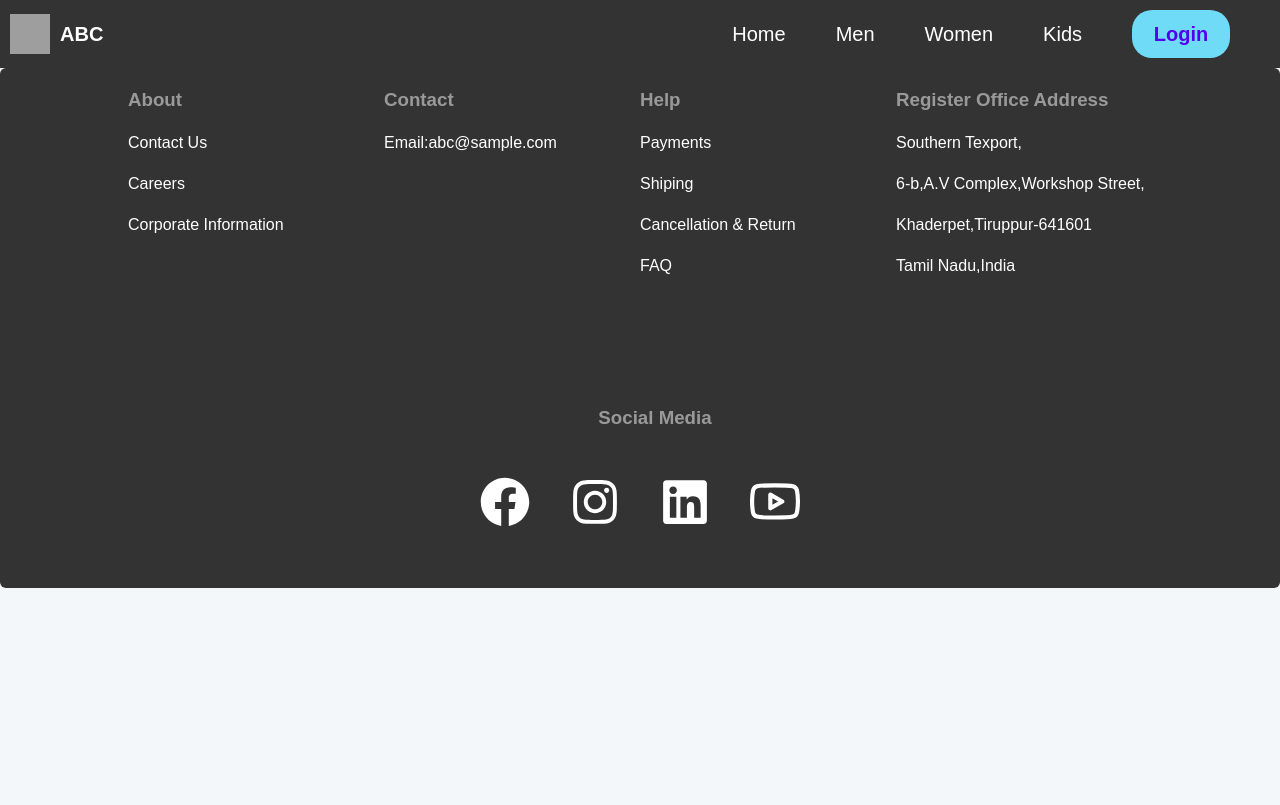
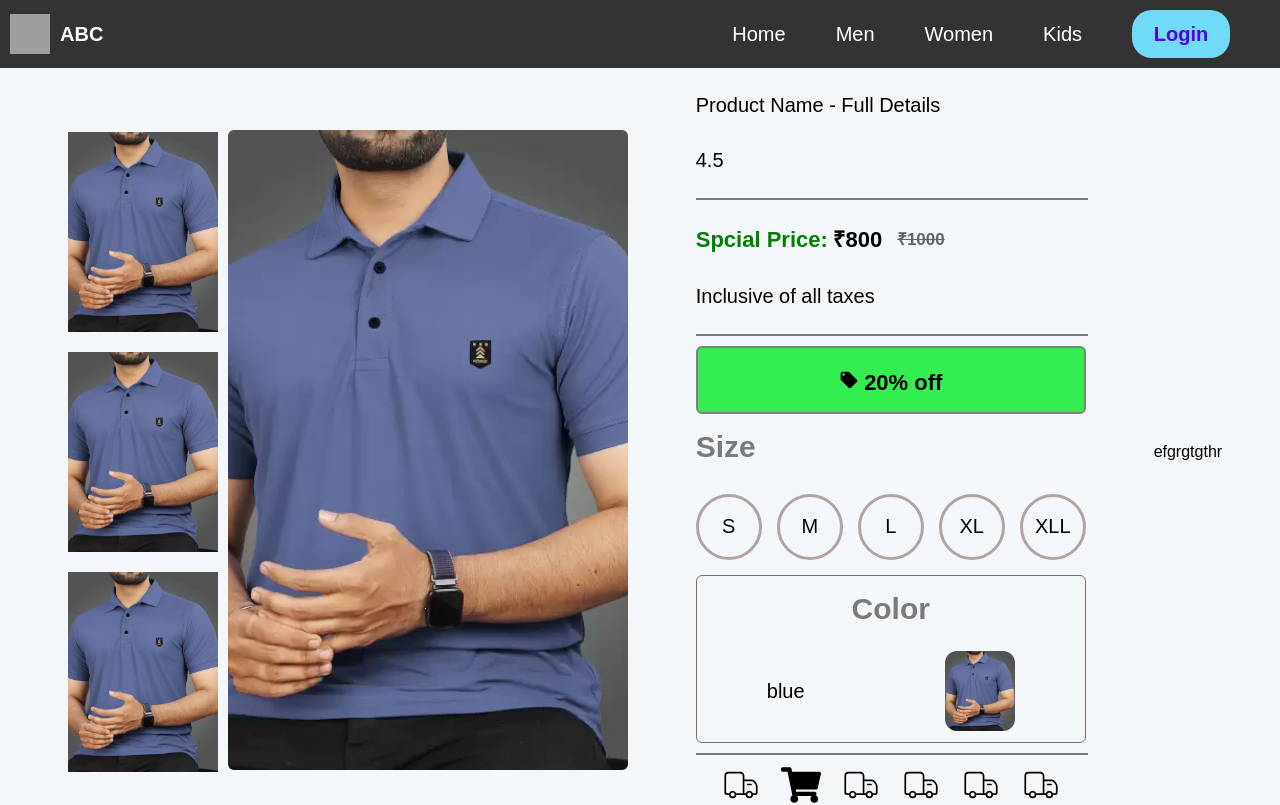
Before and after one commit to Santhosh-Shanmugam/SouthernTexport-E-commerce, a React (Vite) app in the folder Frontend/: page /product/0 in a window 1280 px wide. Shown: the top 805 px of the page. Built offline with nearby package versions, Linux system fonts and the light colour scheme; grey boxes are pictures that could not be loaded.

Commit message:
InnerDisplay-4

```diff
--- a/Frontend/src/Components/InnerDisplay/InnerDisplay.css
+++ b/Frontend/src/Components/InnerDisplay/InnerDisplay.css
@@ -0,0 +1,171 @@
+*{
+    font-family: sans-serif;
+}
+
+
+.left-sample-image img {
+    display: flex;
+    align-items: center;
+    justify-content: start;
+    flex-direction: column-reverse;
+    width: 150px;
+    height: 200px;
+    padding: 10px;
+    object-fit: cover;
+
+}
+.inner-con{
+    display: flex;
+    align-items: center;
+    justify-content: space-evenly;
+    flex-direction: row;
+}
+.inner-con-left{
+    display: flex;
+    align-items: center;
+    justify-content: center;
+    flex-direction: row;
+
+}
+.left-main-image img{
+    width: 400px;
+    height: 640px;
+    object-fit: cover;
+}
+.inner-con-right{
+    display: flex;
+    align-items:start;
+    justify-content: center;
+    flex-direction: column;
+    padding: 10px;
+
+}
+.inner-con-details{
+    display: flex;
+    flex-direction: column;
+    font-size: 20px;line-height: 15px;
+}
+.inner-offer{
+    display: flex;
+    align-items: center;
+    justify-content: center;
+    border: 2px solid rgb(128, 126, 126);
+    border-radius: 6px;
+}
+.inner-offer-icon{
+
+    width: 20px;
+    padding-right: 5px;
+    height: 20px;
+}
+.inner-con-right-icons{
+    display: flex;
+    align-items: center;
+    justify-content: center;
+    flex-direction: row;
+    gap: 20px;
+}
+.inner-icon-right{
+    width: 40px;
+    height: 40px;
+
+}
+.size-cont{
+    display: flex;
+    align-items: center;
+    justify-content: center;
+    justify-content: space-evenly;
+    padding-top: 15px;
+    padding-bottom: 15px;
+
+    gap: 15px;
+
+}
+.size-css{
+    display: flex;
+    border: 2px solid;
+    align-items: center;
+    justify-content: center;
+    cursor: pointer;
+    border-radius: 50%;
+    border: 3px solid rgb(177, 163, 163);
+    width: 50px;
+    height: 50px;
+    padding: 5px;
+    transition: 0.5s;
+
+}
+.size-css:hover{
+    background-color: rgb(187, 244, 244);
+    border: 3px solid rgb(0, 0, 0);
+    transform: scale(1.1);
+}
+.inner-colors{
+    display: flex;
+    align-items: center;
+    justify-content:space-between;
+    flex-direction: column;
+    border-radius: 6px;
+    border: 1px solid rgb(126, 109, 109);
+
+}
+.inner-color{
+    display: flex;
+    align-items: center;
+    width: 100%;
+    justify-content:space-around;
+    padding: 10px;
+    flex-direction: row;
+
+
+
+}
+.inner-color img{
+    width: 70px;
+    height: 80px;
+    object-fit: cover;
+    border-radius: 12px;
+}
+.inner-price{
+    display: flex;
+    align-items: center;
+    justify-content: start;
+}
+.new_p p{
+    font-weight: 600;
+    margin-right: 15px;
+    margin-left: 5px;
+    font-size: 22px;
+}
+.inner-old-p p{
+    font-weight: 600;
+    opacity: 0.6;
+    font-size: 17px;
+    text-decoration: line-through;
+
+
+}
+.inner-offer p{
+    font-weight: 600;
+    font-size: 22px;
+}
+.inner-offer{
+    background-color: rgb(52, 237, 80);
+}
+.price-name{
+    color: green;
+    font-weight: 600;
+    font-size: 22px;
+}
+hr {
+    border: 1px solid #7e7878;
+    margin: 10px 0;
+    width: 100%;
+}
+.inner-con h2{
+    opacity: 0.5;
+
+}
+.inner-con-left img{
+    border-radius: 6px;
+}
--- a/Frontend/src/Components/InnerDisplay/InnerDisplay.jsx
+++ b/Frontend/src/Components/InnerDisplay/InnerDisplay.jsx
@@ -3,6 +3,10 @@ import './InnerDisplay.css'
 import { ShopContext } from '../../Context/ShopContext';
 import { useContext } from 'react';
 import { useParams } from 'react-router-dom';
+import { MdLocalOffer } from "react-icons/md";
+import { CiDeliveryTruck } from "react-icons/ci";
+import { FaShoppingCart } from "react-icons/fa";
+
 const InnerDisplay = () => {
 
 
@@ -11,22 +15,106 @@ const InnerDisplay = () => {
   const { productID } = useParams();
   const product = Data.find((e) => e.id === Number(productID));
 
+  // id:0,
+  // image1: sss,
+  // image2: sss,
+  // image3: sss,
+  // name: "Blue T",
+  // old_price: 1000,
+  // new_price: 800,
+  // category:"men",
+  // offer: "20% off",
 
+  // full_name: "Product Name - Full Details",
+  // rating: 4.5,
+  // size_options: [" X ", " XL ", " L ", " M "],
+  // product_count: 0,
+  // product_status: "top"
 
   return (
     <div className="inner-con">
 
       <div className="inner-con-left">
         <div className="left-sample-image">
+          <img src={product.image1}></img>
+          <img src={product.image2}></img>
+          <img src={product.image3}></img>
 
         </div>
         <div className="left-main-image">
+
+          <img src={product.image1}></img>
+
 
         </div>
 
       </div>
       <div className="inner-con-right">
 
+        <div className="inner-con-details">
+          <p>{product.full_name}</p>
+          <p>{product.rating}</p>
+          <hr></hr>
+          <div className="inner-price">
+          <p className="price-name">Spcial Price:</p>
+            <div className="new_p">
+
+          <p>₹{product.new_price}</p>
+            </div>
+         <div className="inner-old-p">
+          <p>₹{product.old_price}</p>
+
+         </div>
+
+          </div>
+          <p>Inclusive of all taxes</p>
+          <hr></hr>
+          <div className="inner-offer">
+
+            <p><MdLocalOffer className="inner-offer-icon" />{product.offer}</p>
+          </div>
+          <h2>Size</h2>
+          <div className="size-cont">{product.size_options.map(size => (
+            <div className="size-css">{size}</div>
+          ))}
+          </div>
+          <div className="inner-colors">
+            <h2>Color</h2>
+            <div className="inner-color">
+              <div className="">
+
+                <p>{product.color}</p>
+              </div>
+              <div className="">
+
+                <img src={product.image1}></img>
+              </div>
+            </div>
+
+
+          </div>
+
+          <hr></hr>
+          <div className="inner-con-right-icons">
+
+            <CiDeliveryTruck className="inner-icon-right" />
+            <FaShoppingCart  className="inner-icon-right" />
+            <CiDeliveryTruck className="inner-icon-right" />
+            <CiDeliveryTruck className="inner-icon-right" />
+            <CiDeliveryTruck className="inner-icon-right" />
+            <CiDeliveryTruck className="inner-icon-right" />
+
+          </div>
+          <hr></hr>
+
+
+
+        </div>
+
+
+      </div>
+      <div className="inner-con-last">
+        <p>efgrgtgthr</p>
       </div>
     </div>
   )
--- a/Frontend/src/assets/Data.js
+++ b/Frontend/src/assets/Data.js
@@ -11,10 +11,10 @@ const Data = [
     new_price: 800,
     category:"men",
     offer: "20% off",
-
+  color:"blue",
     full_name: "Product Name - Full Details",
     rating: 4.5,
-    size_options: [" X ", " XL ", " L ", " M "],
+    size_options: ["S","M","L","XL","XLL"],
     product_count: 0,
     product_status: "top"
   },
@@ -28,6 +28,8 @@ const Data = [
     new_price: 800,
     category:"women",
     offer: "20% off",
+    color:"blue",
+
 
     full_name: "Product Name - Full Details",
     rating: 4.5,
@@ -46,6 +48,8 @@ const Data = [
     category:"women",
     full_name: "Product Name - Full Details",
     rating: 4.5,
+    color:"blue",
+
     size_options: [" X ", " XL ", " L ", " M "],
     product_count: 0,
     product_status: "top" // note
@@ -59,6 +63,8 @@ const Data = [
     old_price: 1000,
     new_price: 800,
     offer: "20% off",
+    color:"blue",
+
 
     category:"kids",
     full_name: "Product Name - Full Details",
@@ -77,6 +83,7 @@ const Data = [
     new_price: 800,
     category:"men",
     offer: "20% off",
+    color:"blue",
 
     full_name: "Product Name - Full Details",
     rating: 4.5,
@@ -94,6 +101,7 @@ const Data = [
     new_price: 800,
     category:"men",
     offer: "20% off",
+    color:"blue",
 
     full_name: "Product Name - Full Details",
     rating: 4.5,
@@ -110,6 +118,8 @@ const Data = [
     old_price: 1000,
     new_price: 800,
     category:"men",
+    color:"blue",
+
     offer: "20% off",
     quantity: 50,
     size: "Large",
@@ -129,6 +139,8 @@ const Data = [
     new_price: 800,
     category:"men",
     offer: "20% off",
+    color:"blue",
+
     quantity: 50,
     size: "Large",
     full_name: "Product Name - Full Details",
@@ -147,6 +159,8 @@ const Data = [
     new_price: 800,
     category:"men",
     offer: "20% off",
+    color:"blue",
+
     quantity: 50,
     size: "Large",
     full_name: "Product Name - Full Details",
@@ -167,6 +181,8 @@ const Data = [
     offer: "20% off",
     quantity: 50,
     size: "Large",
+    color:"blue",
+
     full_name: "Product Name - Full Details",
     rating: 4.5,
     size_options: [" X ", " XL ", " L ", " M "],
@@ -181,6 +197,8 @@ const Data = [
     name: "Product Name",
     old_price: 1000,
     new_price: 800,
+    color:"blue",
+
     category:"men",
     offer: "20% off",
     quantity: 50,
```
